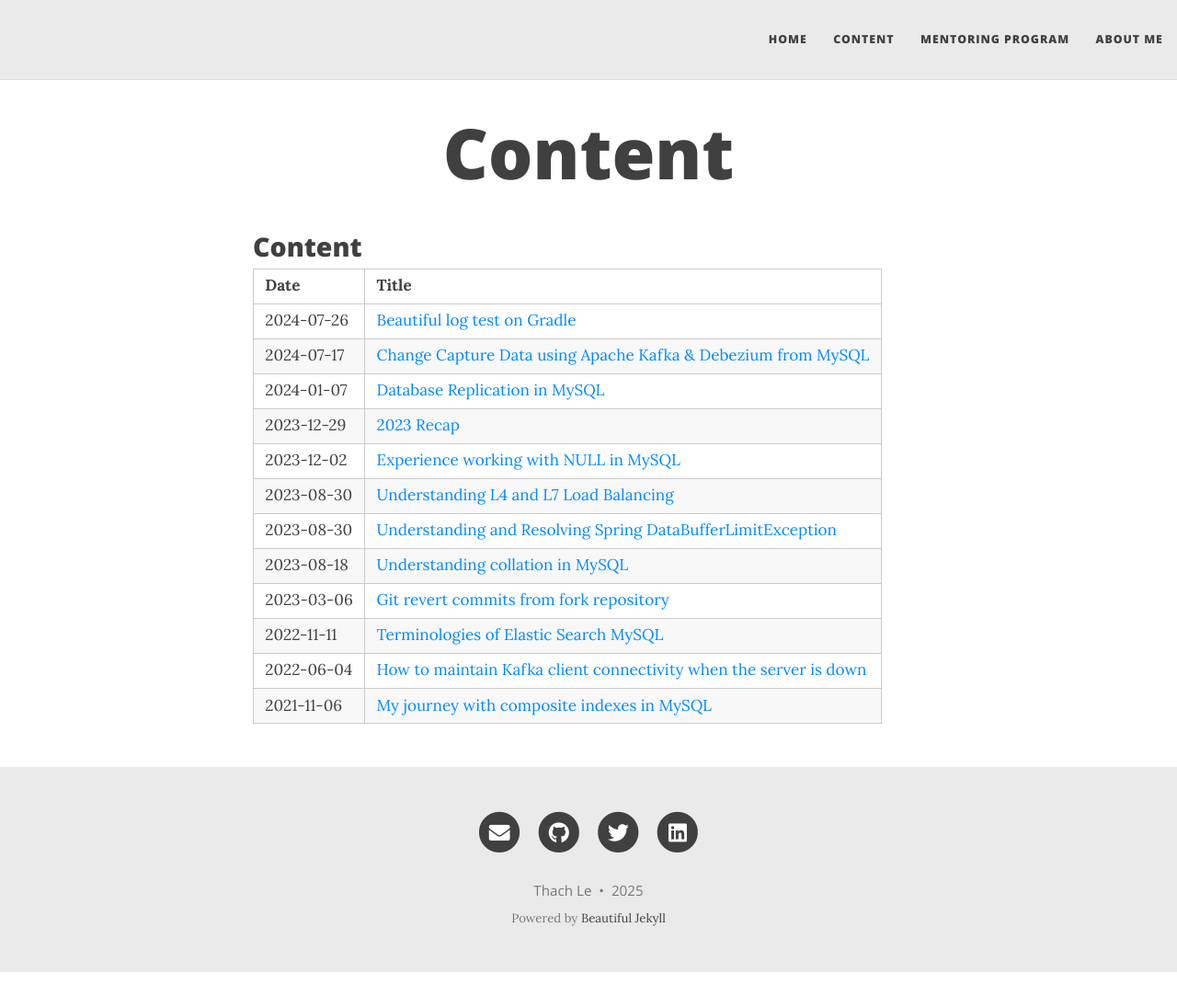
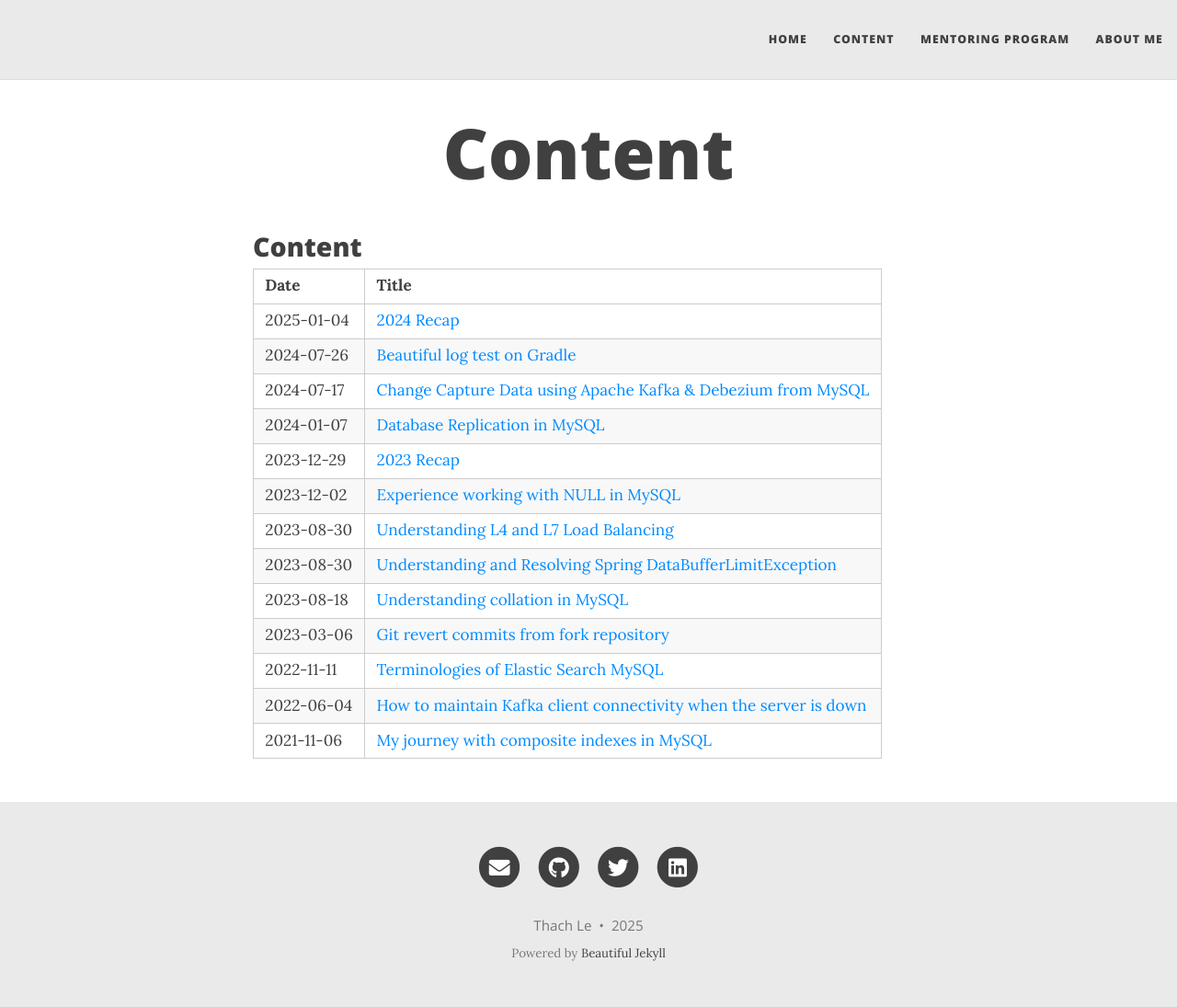
Before and after one commit to thachlp/thachlp.github.io, a Jekyll site: the page built from content.md, in a window 1280 px wide and 1095 px high. Shown: the whole window at 92% size. Built offline with Jekyll 4.4.1, drawn with Linux system fonts in a browser that asks for light colours; nearby versions of some CDN libraries; our own code applies the rules of GitHub Pages for plain Markdown files.

Commit message:
Update content page

```diff
--- a/content.md
+++ b/content.md
@@ -5,6 +5,7 @@ layout: page
 
 | Date       | Title                                                                                                                                                                    |
 |------------|--------------------------------------------------------------------------------------------------------------------------------------------------------------------------|
+| 2025-01-04 | [2024 Recap](https://thachlp.github.io/2025-01-04-2024-recap/)                                                                                                           |
 | 2024-07-26 | [Beautiful log test on Gradle](https://thachlp.github.io/2024-07-26-beautiful-log-test-on-gradle/)                                                                      |
 | 2024-07-17 | [Change Capture Data using Apache Kafka & Debezium from MySQL](https://thachlp.github.io/2024-07-17-cdc-with-debezium-kafka-from-mysql/)                                      |
 | 2024-01-07 | [Database Replication in MySQL](https://thachlp.github.io/2024-01-07-database-replication-in-mysql/)                                                                     |
```
Also changed, not shown: _posts/2025-01-04-2024-recap.md (renamed from _posts/2024-01-04-2024-recap.md).
